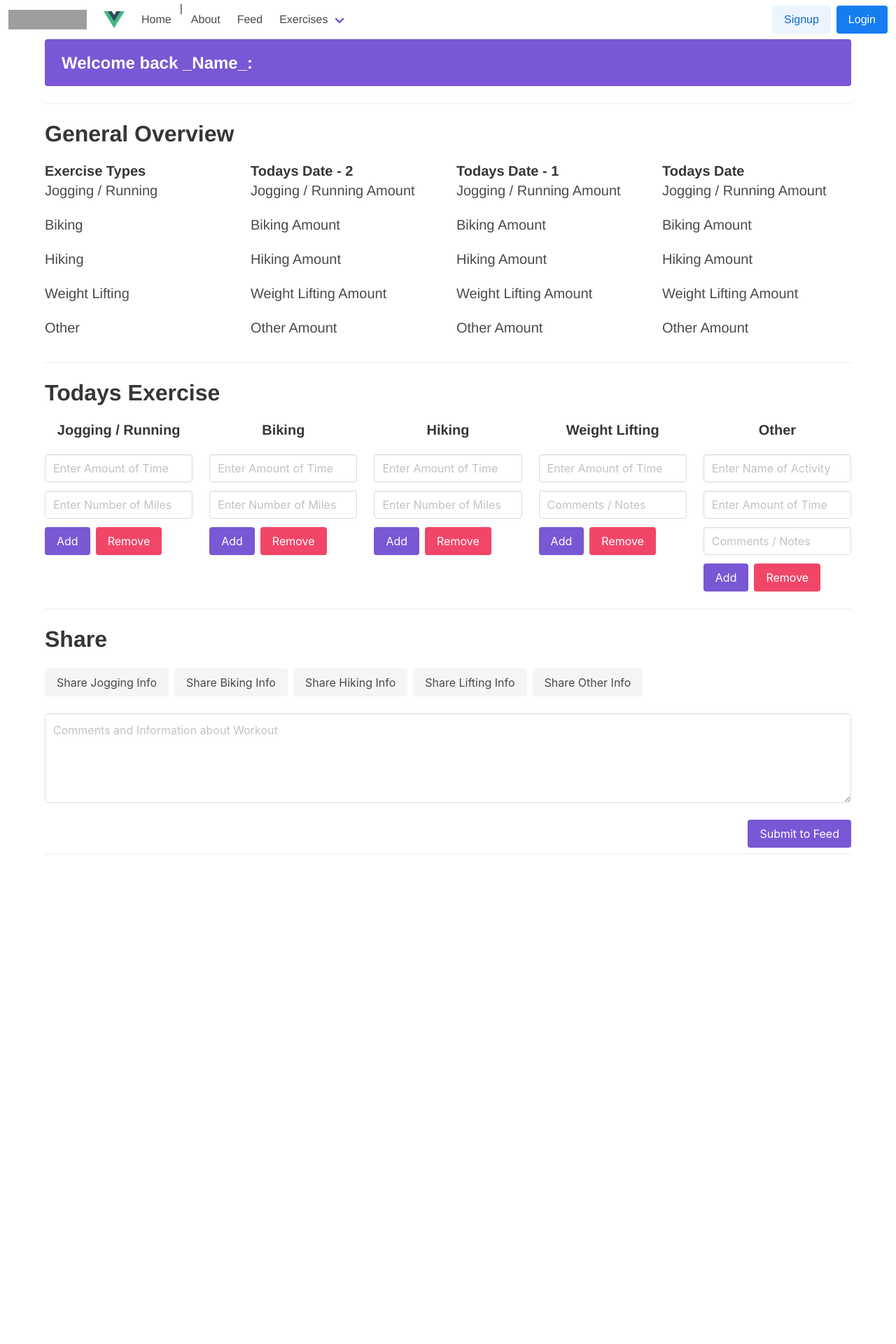
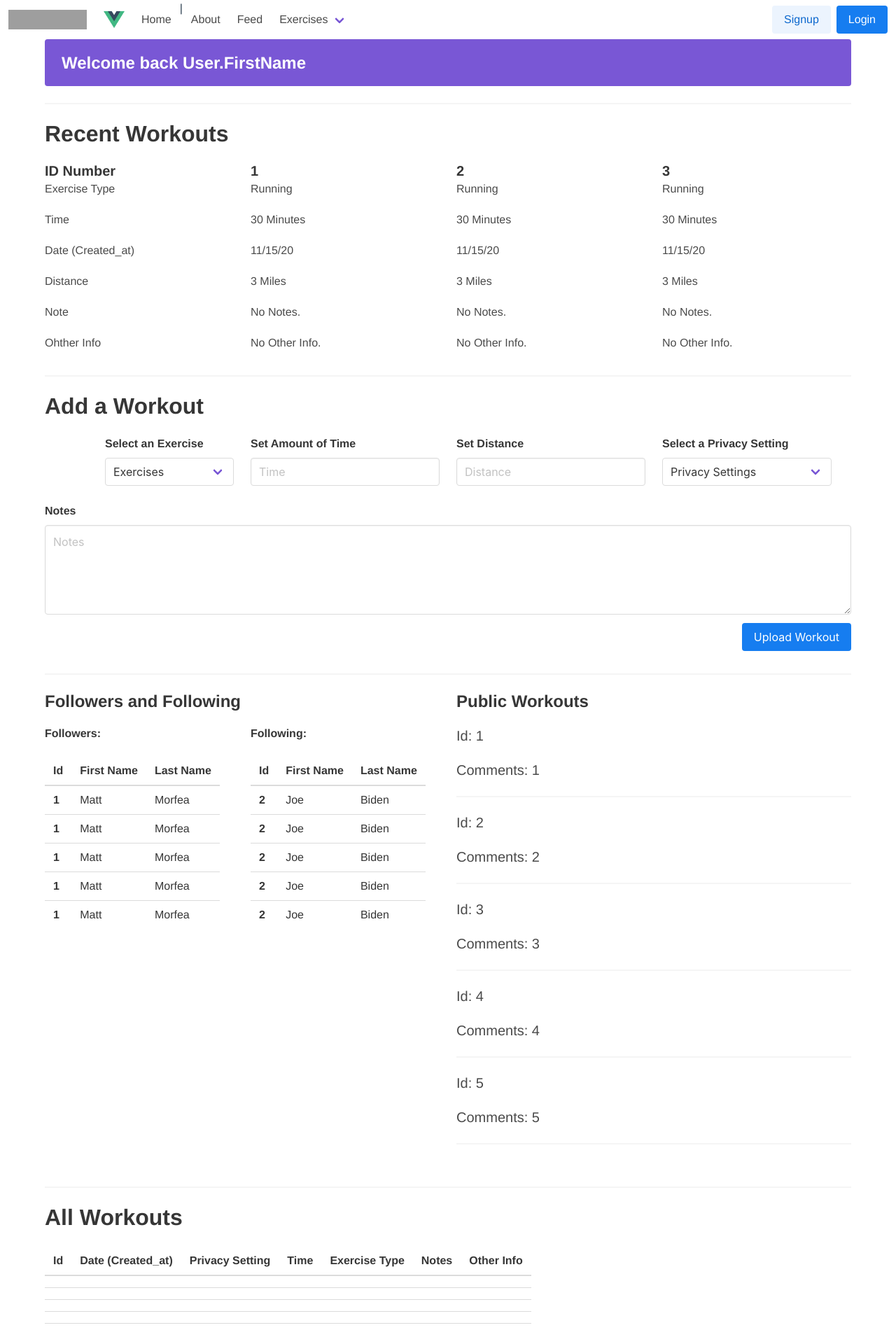
Before and after one commit to Morfeam/ExcersieApp, a Vue app in the folder client/: page /User in a window 1280 px wide. Shown: the top 1920 px of the page at 70% size. Before the commit the page ends 1245 px from the top, so only its background shows below. Built offline with nearby package versions, Linux system fonts and the light colour scheme; grey boxes are pictures that could not be loaded.

Commit message:
Updating User.vue

```diff
--- a/client/src/views/User.vue
+++ b/client/src/views/User.vue
@@ -1,47 +1,231 @@
 <template>
         <div class="container">
   <div class="notification is-primary">
-    <p class = "title is-4">Welcome back _Name_:</p>
+    <p class = "title is-4">Welcome back User.FirstName</p>
   </div>
+
 <hr>
-    <p class = "title is-3">General Overview</p>
+    <p class = "title is-3">Recent Workouts</p>
     <div class="columns">
         <div class="column">
-        <p class = "title is-5">Exercise Types</p>
-        <p class = "subtitle is-5">Jogging / Running</p>
-        <p class = "subtitle is-5">Biking</p>
-        <p class = "subtitle is-5">Hiking</p>
-        <p class = "subtitle is-5">Weight Lifting</p>
-        <p class = "subtitle is-5">Other</p>
+        <p class = "title is-5">ID Number</p>
+        <p class = "subtitle is-6">Exercise Type</p>
+        <p class = "subtitle is-6">Time</p>
+        <p class = "subtitle is-6">Date (Created_at)</p>
+        <p class = "subtitle is-6">Distance</p>
+        <p class = "subtitle is-6">Note</p>
+        <p class = "subtitle is-6">Ohther Info</p>
         </div>
-        <div class="column">
-        <p class = "title is-5">Todays Date - 2</p>
-        <p class = "subtitle is-5">Jogging / Running Amount</p>
-        <p class = "subtitle is-5">Biking Amount</p>
-        <p class = "subtitle is-5">Hiking Amount</p>
-        <p class = "subtitle is-5">Weight Lifting Amount</p>
-        <p class = "subtitle is-5">Other Amount</p>
-        </div>
-        <div class="column">
-        <p class = "title is-5">Todays Date - 1</p>
-        <p class = "subtitle is-5">Jogging / Running Amount</p>
-        <p class = "subtitle is-5">Biking Amount</p>
-        <p class = "subtitle is-5">Hiking Amount</p>
-        <p class = "subtitle is-5">Weight Lifting Amount</p>
-        <p class = "subtitle is-5">Other Amount</p>
-        </div>
-        <div class="column">
-        <p class = "title is-5">Todays Date</p>
-        <p class = "subtitle is-5">Jogging / Running Amount</p>
-        <p class = "subtitle is-5">Biking Amount</p>
-        <p class = "subtitle is-5">Hiking Amount</p>
-        <p class = "subtitle is-5">Weight Lifting Amount</p>
-        <p class = "subtitle is-5">Other Amount</p>
+        <div class="column" v-for=" (x, i) in 3 "
+                      :key="i"
+                      :i="i"
+                      :post="x">
+        <p class = "title is-5">{{x}}</p>
+        <p class = "subtitle is-6">Running</p>
+        <p class = "subtitle is-6">30 Minutes</p>
+        <p class = "subtitle is-6">11/15/20</p>
+        <p class = "subtitle is-6">3 Miles</p>
+        <p class = "subtitle is-6">No Notes.</p>
+        <p class = "subtitle is-6">No Other Info.</p>
         </div>
     </div>
+<hr>
+
+<form>
+  <p class="title is-3">Add a Workout</p>
+
+  <div class="columns">
+
+     <div class="column">
+
+      <div class="field is-pulled-right">
+      <label class="label">Select an Exercise</label>
+      <div class="control">
+         <div class="select" >
+            <select>
+               <option>
+                  Exercises
+               </option>
+            <option  v-for=" (x, i) in 3 "
+                           :key="i"
+                           :i="i"
+                           :post="x">
+               Exercise Type #{{x}}
+               </option>
+            </select>
+         </div>
+      </div>
+      </div>
+
+     </div>
+
+     <div class="column">
+
+      <div class="field">
+          <label class="label">Set Amount of Time</label>
+         <input class="input" type="" name="Time" placeholder="Time">
+      </div>
+
+      </div>
+
+      <div class="column">
+
+      <div class="field">
+         <label class="label">Set Distance</label>
+         <input class="input" type="" name="Distance" placeholder="Distance">
+      </div>
+
+      </div>
+
+
+     <div class="column">
+
+      <div class="field">
+         <label class="label">Select a Privacy Setting</label>
+      <div class="control">
+         <div class="select" >
+            <select>
+               <option>
+                  Privacy Settings
+               </option>
+            <option  v-for=" (x, i) in 3 "
+                           :key="i"
+                           :i="i"
+                           :post="x">
+               {{x}} - Privacy Setting Name
+               </option>
+            </select>
+         </div>
+      </div>
+      </div>
+
+     </div>
+
+   </div>
+
+         <div class="field">
+
+                     <div class="field">
+                     <label class="label">Notes</label>
+                     <div class="control">
+                        <textarea class="textarea" name= "Notes" placeholder="Notes"></textarea>
+                     </div>
+                     </div>
+
+         </div>
+<div class="field">
+  <p class="control">
+    <button class="button is-info is-pulled-right" name="submit">
+      Upload Workout
+    </button>
+  </p>
+   <br>
+   <br>
+</div>
+</form>
 
 <hr>
-    <p class = "title is-3">Todays Exercise</p>
+
+      <div class="columns">
+         <div class="column">
+
+               <p class = "title is-4">Followers and Following</p>
+
+               <div class="columns">
+                  <div class="column">
+
+                        <p class = "title is-6">Followers: {{FollowerNumber}}</p>
+                        <table class='table'>
+                        <thead><tr>
+                              <th>Id</th>
+                              <th>First Name</th>
+                              <th>Last Name</th>
+                           </tr></thead>
+                           <tbody>
+                              <tr v-for=" (x, i) in 5 "
+                                    :key="i"
+                                    :i="i"
+                                    :post="x">
+                                 <th>1{{x.id}}</th>
+                                 <td>Matt{{x.FirstName}}</td>
+                                 <td>Morfea{{x.LastName}}</td>
+                              </tr>
+                           </tbody>
+                        </table>
+
+                  </div>
+                  <div class="column">
+
+                     <p class = "title is-6">Following: {{FollowingNumber}}</p>
+                     <table class='table'>
+                        <thead><tr>
+                              <th>Id</th>
+                              <th>First Name</th>
+                              <th>Last Name</th>
+                           </tr></thead>
+                           <tbody>
+                              <tr v-for=" (x, i) in 5 "
+                                    :key="i"
+                                    :i="i"
+                                    :post="x">
+                                 <th>2{{x.id}}</th>
+                                 <td>Joe{{x.FirstName}}</td>
+                                 <td>Biden{{x.LastName}}</td>
+                              </tr>
+                           </tbody>
+                        </table>
+
+                  </div>
+               </div>
+
+         </div>
+         <div class="column">
+
+               <p class = "title is-4">Public Workouts</p>
+               <div v-for=" (x, i) in 5 "
+                                    :key="i"
+                                    :i="i"
+                                    :post="x">
+
+                        <p class = "subtitle is-5">Id: {{x}}</p>
+                        <p class = "subtitle is-5">Comments: {{x}}</p>
+                        <hr>
+
+               </div>
+         </div>
+      </div>
+
+<hr>
+
+      <p class = "title is-3">All Workouts</p>
+      <table class='table'>
+                        <thead><tr>
+                              <th>Id</th>
+                              <th>Date (Created_at)</th>
+                              <th>Privacy Setting</th>
+                              <th>Time</th>
+                              <th>Exercise Type</th>
+                              <th>Notes</th>
+                              <th>Other Info</th>
+                           </tr></thead>
+                           <tbody>
+                              <tr v-for=" (x, i) in 5 "
+                                    :key="i"
+                                    :i="i"
+                                    :post="x">
+                                 <th></th>
+                                 <th></th>
+                                 <td></td>
+                                 <td></td>
+                                 <th></th>
+                                 <td></td>
+                                 <td></td>
+                              </tr>
+                           </tbody>
+                        </table>
+
+<hr>
+    <p class = "title is-3">Add a Workout</p>
     <center>
     <div class="columns">
      <div class="column">
```
Also changed, not shown: 1 other file (tests, documents, lock files or other folders).
